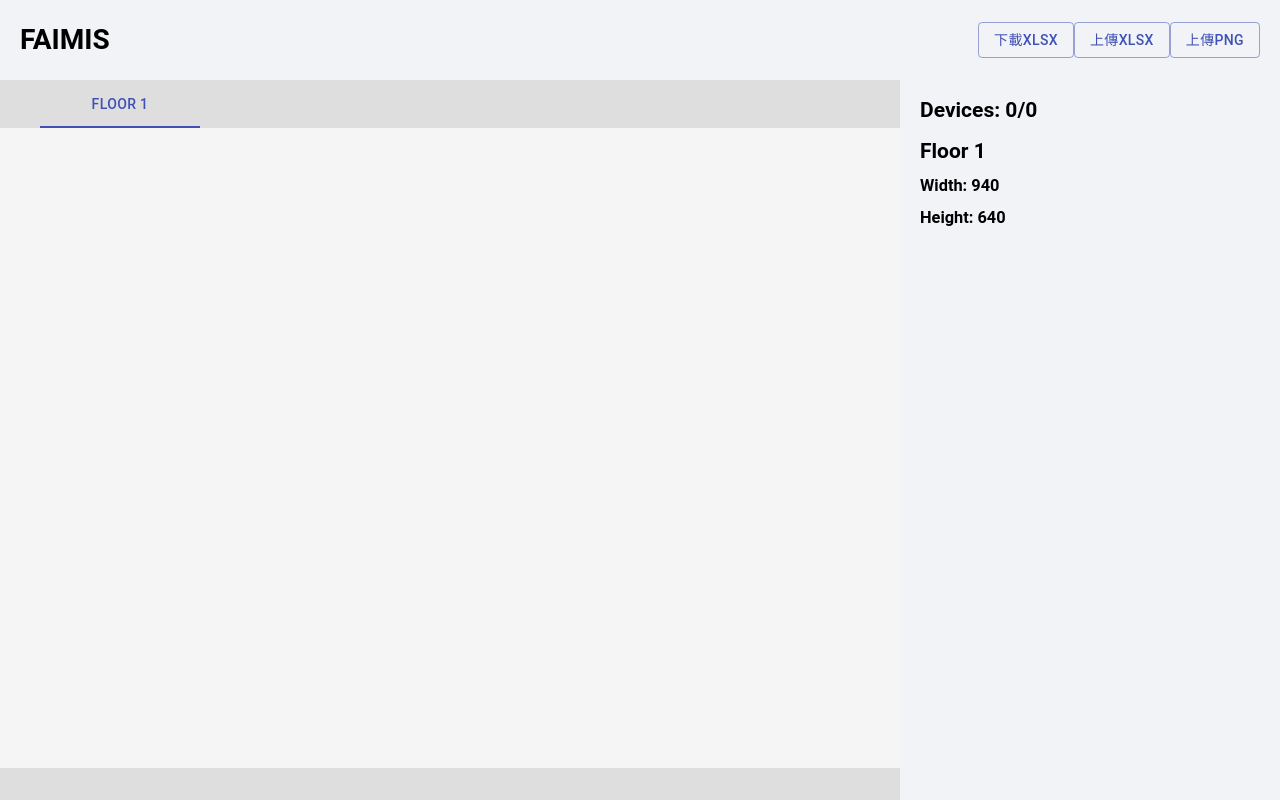
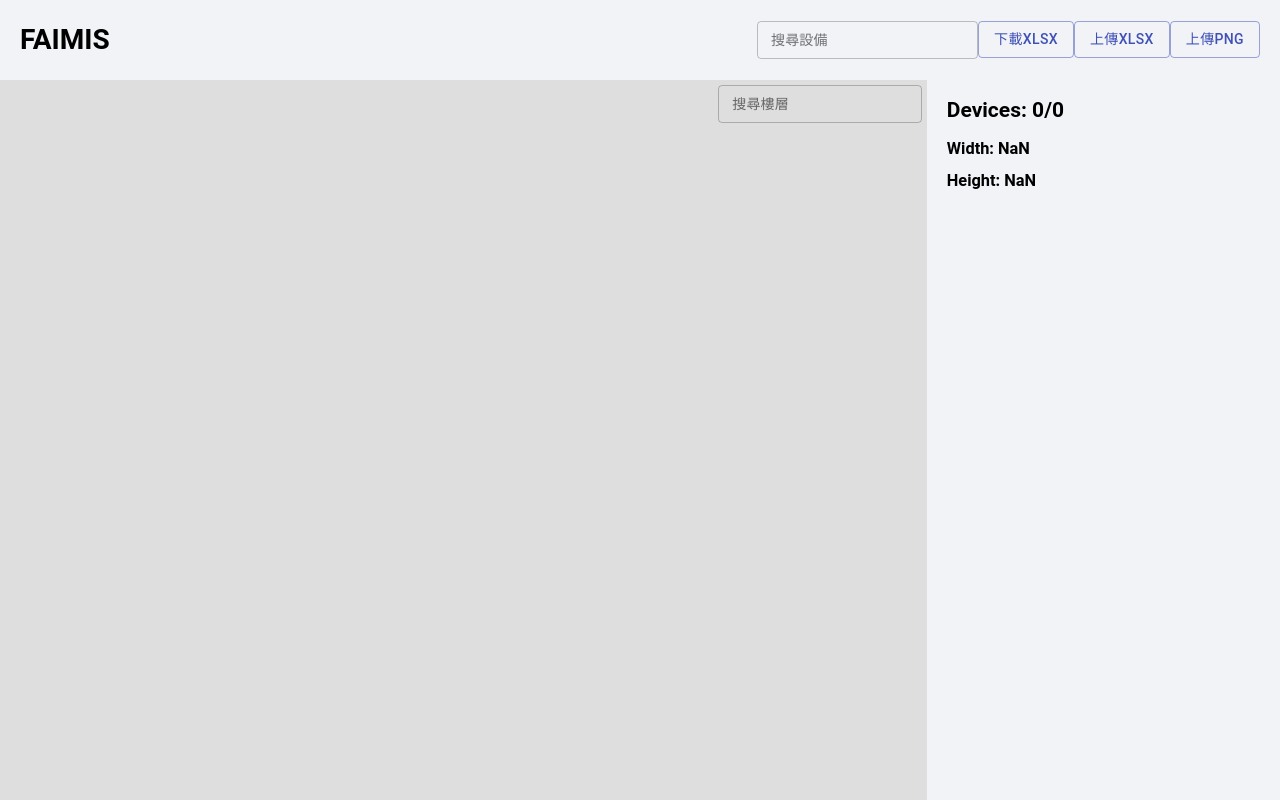
Before and after one commit to MuJungHo/device-location, a React app: page / in a window 1280 px wide. Built offline with nearby package versions, Linux system fonts and the light colour scheme.

Commit message:
feat: add search filter

```diff
--- a/src/Editor.js
+++ b/src/Editor.js
@@ -1,13 +1,10 @@
-import React, { useContext } from "react";
+import React from "react";
 import Board from './components/Board'
-import ActionBar from './components/ActionBar'
-import ToolBar from './components/ToolBar'
 import ControlPanel from './components/ControlPanel'
 import Header from './components/Header'
 import moment from 'moment'
-import _devices from "./device_list.json";
 
-import AppBar from '@material-ui/core/AppBar';
+
 import Tabs from '@material-ui/core/Tabs';
 import Tab from '@material-ui/core/Tab';
 
@@ -16,8 +13,6 @@ import DialogActions from '@material-ui/core/DialogActions';
 import DialogContent from '@material-ui/core/DialogContent';
 import DialogTitle from '@material-ui/core/DialogTitle';
 import Button from '@material-ui/core/Button';
-
-import { GlobalContext } from "./contexts/GlobalContext"
 
 import {
   TextField,
@@ -32,28 +27,19 @@ export default () => {
   const [importJson, setImportJson] = React.useState({})
   const [layers, setLayers] = React.useState([])
   const [activeLayerID, setActiveLayerID] = React.useState()
-  const [activeFloor, setActiveFloor] = React.useState({
-    width: window.innerWidth - 340,
-    height: window.innerHeight - 160,
-    name: "Floor 1",
-    image: ""
-  })
+  const [activeFloor, setActiveFloor] = React.useState({})
   const [devices, setDevices] = React.useState([])
-  const [floors, setFloors] = React.useState([{
-    width: window.innerWidth - 340,
-    height: window.innerHeight - 160,
-    name: "Floor 1",
-    image: ""
-  }])
+  const [floors, setFloors] = React.useState([])
   const [floorIndex, setValue] = React.useState(0);
   const [open, setOpen] = React.useState(false);
   const [addLayer, setAddLayer] = React.useState({})
+  const [searchFloor, setSearchFloor] = React.useState("")
+  const [searchDevice, setSearchDevice] = React.useState("")
 
   const handleChange = (event, newValue) => {
     setActiveFloor(floors[newValue])
     setValue(newValue);
     let _temp = importJson[floors[newValue].name]
-    // console.log(importJson)
     let _layers = []
     let _devices = []
     for (let i = 0; i < _temp.length; i++) {
@@ -77,10 +63,11 @@ export default () => {
 
     setOpen(true)
     const id = moment().unix()
+    // console.log(dropRef.current.scrollLeft)
     setAddLayer({
       id,
-      "Location Y": greaterThanZero(e.clientY - dropRef.current.offsetTop - 80 - 10),
-      "Location X": greaterThanZero(e.clientX - dropRef.current.offsetLeft - 10),
+      "Location Y": greaterThanZero(e.clientY + dropRef.current.scrollTop - dropRef.current.offsetTop - 80 - 10),
+      "Location X": greaterThanZero(e.clientX + dropRef.current.scrollLeft - dropRef.current.offsetLeft - 10),
       Device: ""
     })
   }
@@ -103,6 +90,32 @@ export default () => {
     setOpen(false)
   }
   // console.log(_devices)
+  React.useEffect(() => {
+    if (floors.length === 0) return
+    let index = floors.findIndex(floor => floor.name.indexOf(searchFloor) > -1)
+    if (index < 0) index = 0
+    setActiveFloor(floors[index])
+    setValue(index);
+    let _temp = importJson[floors[index].name]
+    let _layers = []
+    let _devices = []
+    for (let i = 0; i < _temp.length; i++) {
+      if (_temp[i]["Location X"] && _temp[i]["Location Y"]) {
+        _layers.push({
+          ..._temp[i],
+        })
+      } else {
+        _devices.push(_temp[i])
+      }
+    }
+    setDevices(_devices)
+    setLayers(_layers)
+    setActiveLayerID()
+    // console.log(index)
+  }, [searchFloor])
+  const handleChangeSearchFloor = e => {
+    setSearchFloor(e.target.value)
+  }
   return (
     <div style={{
       width: '100%',
@@ -172,6 +185,8 @@ export default () => {
         setLayers={setLayers}
         setDevices={setDevices}
         setImportJson={setImportJson}
+        searchDevice={searchDevice}
+        setSearchDevice={setSearchDevice}
       />
       <div
         style={{
@@ -180,6 +195,7 @@ export default () => {
           display: 'flex',
         }}>
         <div >
+          <div style={{ display: 'flex' }}>
             <Tabs
               style={{ width: 'calc(100vw - 500px)' }}
               value={floorIndex}
@@ -190,15 +206,22 @@ export default () => {
               onChange={handleChange}
             >
               {
-              floors.map(floor => <Tab key={floor.name} label={floor.name} />)
+                floors
+                  // .filter(floor => floor.name.indexOf(searchFloor) > -1)
+                  .map(floor => <Tab key={floor.name} label={floor.name} />)
               }
             </Tabs>
+            < TextField
+              style={{ margin: 'auto', marginRight: 5 }}
+              label="搜尋樓層" size="small" variant="outlined" value={searchFloor}
+              onChange={handleChangeSearchFloor} />
+          </div>
           <div
             ref={dropRef}
             onMouseDown={handleClick}
             style={{
-              width: 'calc(100vw - 380px)',
-              overflow: 'auto',
+              width: 'calc(100vw - 360px)',
+              overflow: 'scroll',
               height: 'calc(100vh - 125px)',
             }}
           >
@@ -210,6 +233,7 @@ export default () => {
               setActiveLayerID={setActiveLayerID}
               importJson={importJson}
               setImportJson={setImportJson}
+              searchDevice={searchDevice}
             />
           </div>
         </div>
--- a/src/components/Board.js
+++ b/src/components/Board.js
@@ -7,9 +7,11 @@ export default ({
   setActiveLayerID,
   board,
   setImportJson,
-  importJson
+  importJson,
+  searchDevice
 }) => {
   const boardRef = React.useRef()
+  if (board === undefined) return null
   return (
     <svg xmlns="http://www.w3.org/2000/svg"
       version="1.1"
@@ -36,6 +38,7 @@ export default ({
       }
       {
         layers
+          .filter(layer => layer.Device.indexOf(searchDevice) > -1)
           .map(layer =>
             <Layer
               activeLayerID={activeLayerID}
--- a/src/components/ControlPanel.js
+++ b/src/components/ControlPanel.js
@@ -48,6 +48,7 @@ const BasicProperties = ({ activeLayer, devices }) => {
   )
 }
 const BoardProperties = ({ board }) => {
+  if (board === undefined) return null
   return (
     <div>
       <h2>{board.name}</h2>
@@ -66,7 +67,7 @@ export default ({ layers, setLayers, activeLayerID, board, devices }) => {
       backgroundColor: '#f1f3f7',
       padding: 20
     }}>
-      <h2 style={{ marginBottom: 20 }}>{`Devices: ${devices.length}/${devices.length + layers.length}`}</h2>
+      <h2 style={{ marginBottom: 20 }}>{`Devices: ${layers.length}/${devices.length + layers.length}`}</h2>
       {
         activeLayerID
           ? <BasicProperties activeLayer={activeLayer} devices={devices} />
--- a/src/components/Header.js
+++ b/src/components/Header.js
@@ -3,12 +3,20 @@ import {
   IconButton,
   Button,
   Menu,
-  MenuItem
+  MenuItem,
+  TextField
 } from '@material-ui/core'
 import xlsx from 'xlsx'
 import devices from "../device_list.json"
 
-export default ({ setFloors, setActiveFloor, setLayers, setDevices, setImportJson }) => {
+export default ({
+  setFloors,
+  setActiveFloor,
+  setLayers,
+  setDevices,
+  setImportJson,
+  searchDevice,
+  setSearchDevice }) => {
 
   const getBase64 = (file) =>
     new Promise((resolve, reject) => {
@@ -106,6 +114,7 @@ export default ({ setFloors, setActiveFloor, setLayers, setDevices, setImportJso
         type="file"
       />
       <div>
+        <TextField variant='outlined' size="small" label="搜尋設備" value={searchDevice} onChange={e => setSearchDevice(e.target.value)} />
         <Button color="primary" variant="outlined" onClick={handleExportXLSX}>
           下載XLSX
         </Button>
```
Lines whose indentation alone changed are shown as unchanged.
